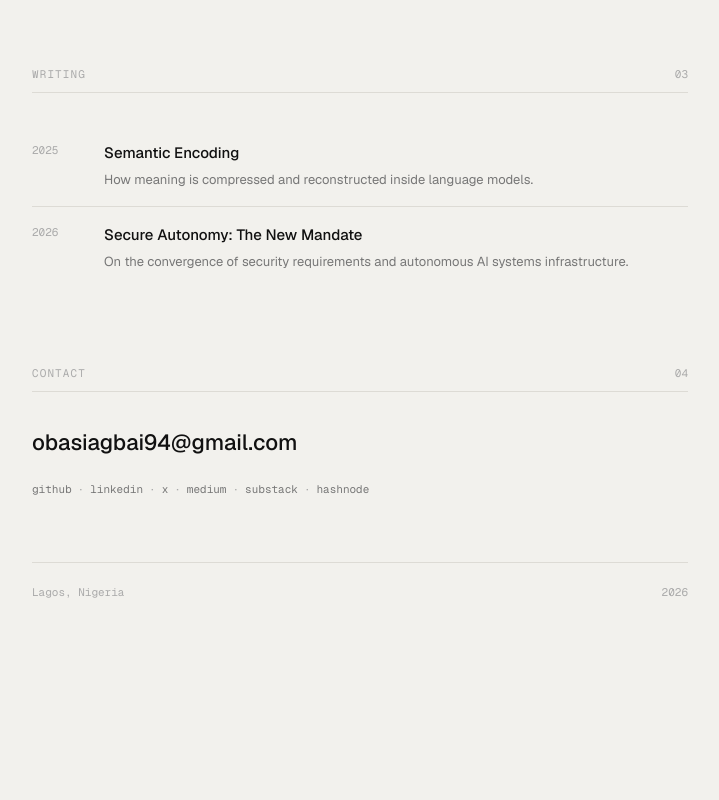
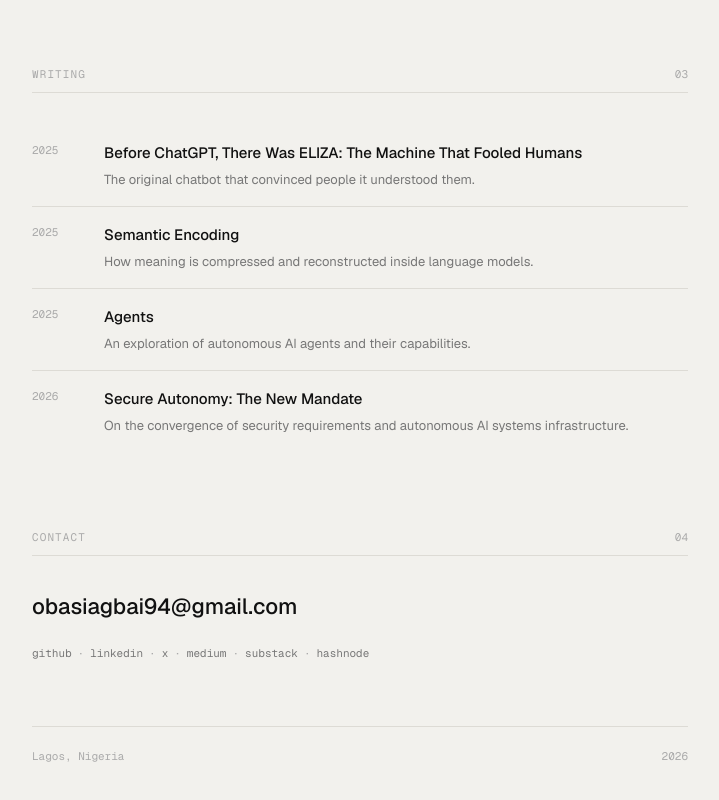
Before and after one commit to Longman-max/longman-max.github.io, a Next.js app: page / in a window 1280 px wide. Shown: the part 2509-3309 px from the top of the page, without its empty margins (280-999 px from the left). Before the commit the page ends 3203 px from the top, so only its background shows below. Built offline with nearby package versions, Linux system fonts and the light colour scheme.

Commit message:
update blogs tab

```diff
--- a/components/Writing.tsx
+++ b/components/Writing.tsx
@@ -4,9 +4,21 @@ import s from './Writing.module.css';
 const data = [
   {
     year: '2025',
+    title: 'Before ChatGPT, There Was ELIZA: The Machine That Fooled Humans',
+    url: 'https://medium.com/@obasiagbai94/before-chatgpt-there-was-eliza-the-machine-that-fooled-humans-a0a693cc6b21',
+    desc: 'The original chatbot that convinced people it understood them.',
+  },
+  {
+    year: '2025',
     title: 'Semantic Encoding',
     url: 'https://medium.com/@obasiagbai94/semantic-encodings-539bea87351a',
     desc: 'How meaning is compressed and reconstructed inside language models.',
+  },
+  {
+    year: '2025',
+    title: 'Agents',
+    url: 'https://medium.com/@obasiagbai94/agents-25c9a49eb109',
+    desc: 'An exploration of autonomous AI agents and their capabilities.',
   },
   {
     year: '2026',
```
